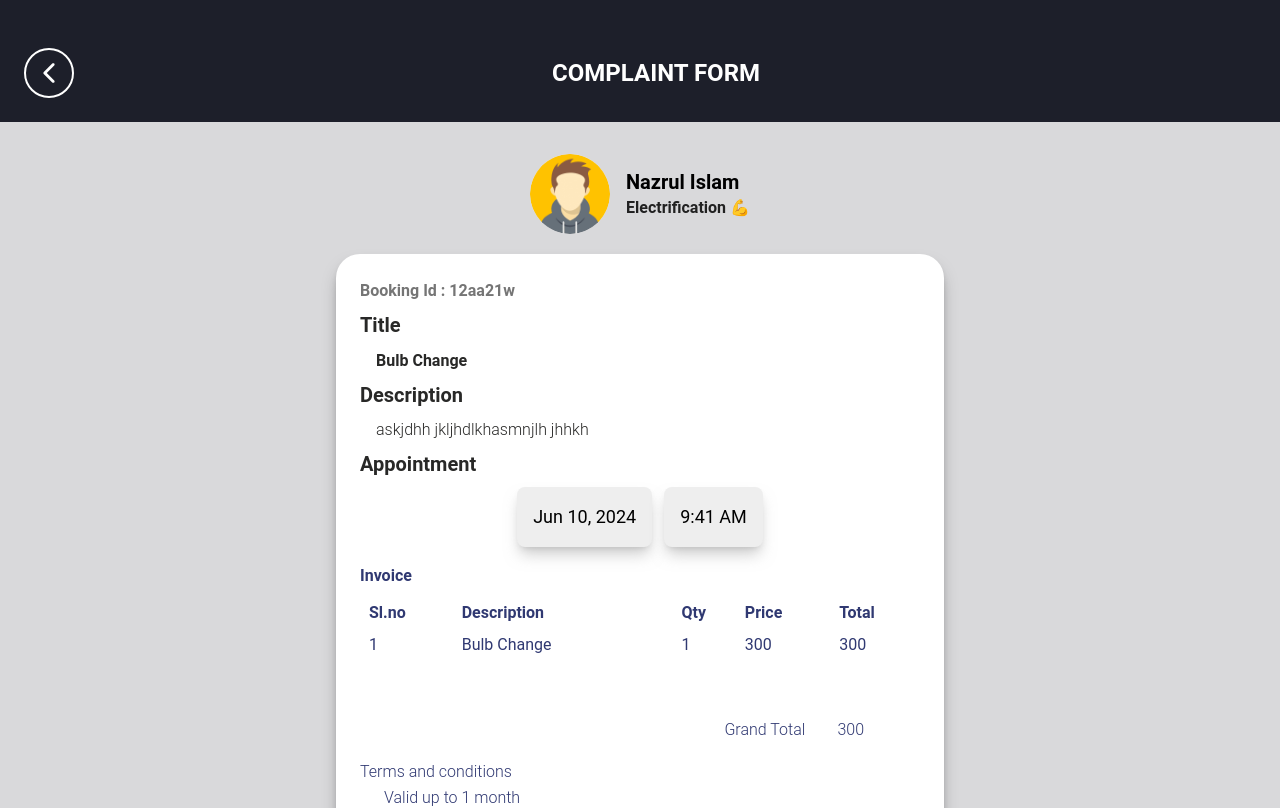
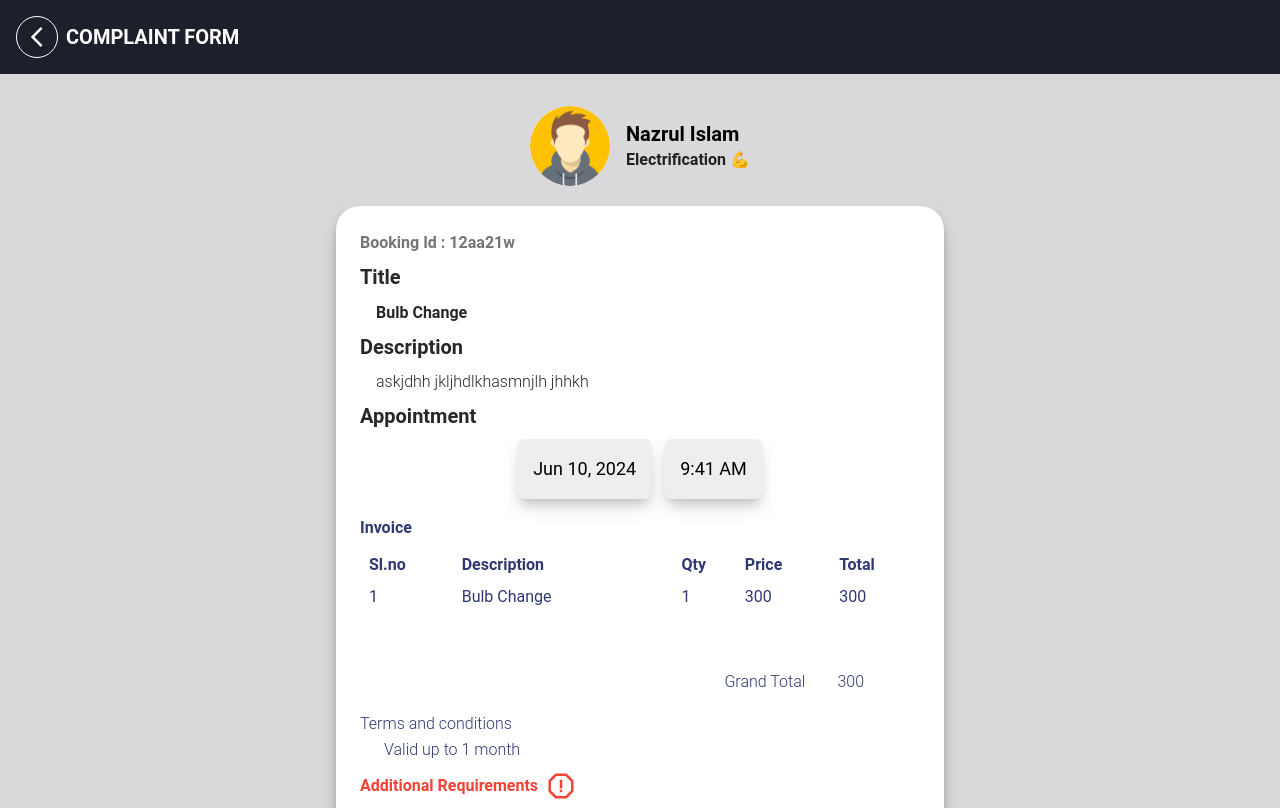
Before and after one commit to RJRYT/SC-MERN, a React (Vite) app in the folder client/: page /complaint in a window 1280 px wide. Shown: the top 808 px of the page. Built offline with nearby package versions, Linux system fonts and the light colour scheme.

Commit message:
header update

```diff
--- a/client/src/pages/complaint/ComplaintHeader.jsx
+++ b/client/src/pages/complaint/ComplaintHeader.jsx
@@ -1,16 +1,11 @@
 import React from 'react';
-import { IoIosArrowBack } from 'react-icons/io';
+import Header from '../../components/header/Header'
 
 function ComplaintHeader() {
   return (
-    <div className='bg-dark-purple text-white flex items-center justify-between p-6 pt-12 relative '>
-      <button className='rounded-full border-2 border-white flex justify-center items-center p-2'>
-        <IoIosArrowBack className="text-white text-3xl sm-only:text-2xl" />
-      </button>
-      <h6 className='font-bold text-xl sm:text-2xl absolute left-1/2 transform -translate-x-1/2 whitespace-nowrap mobile-320:ml-4'>
-        COMPLAINT FORM
-      </h6>
-    </div>
+
+      <Header title={"COMPLAINT FORM"}/>
+
   );
 }
 
```
